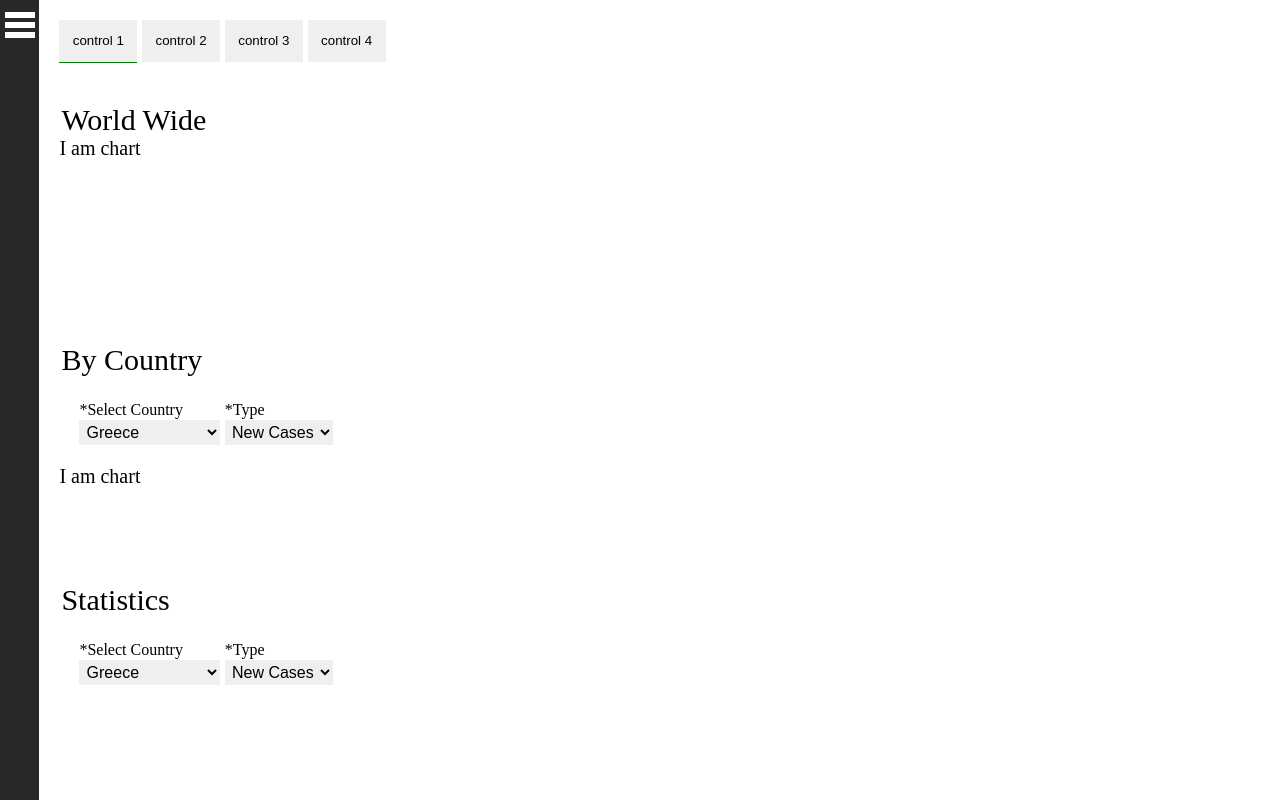
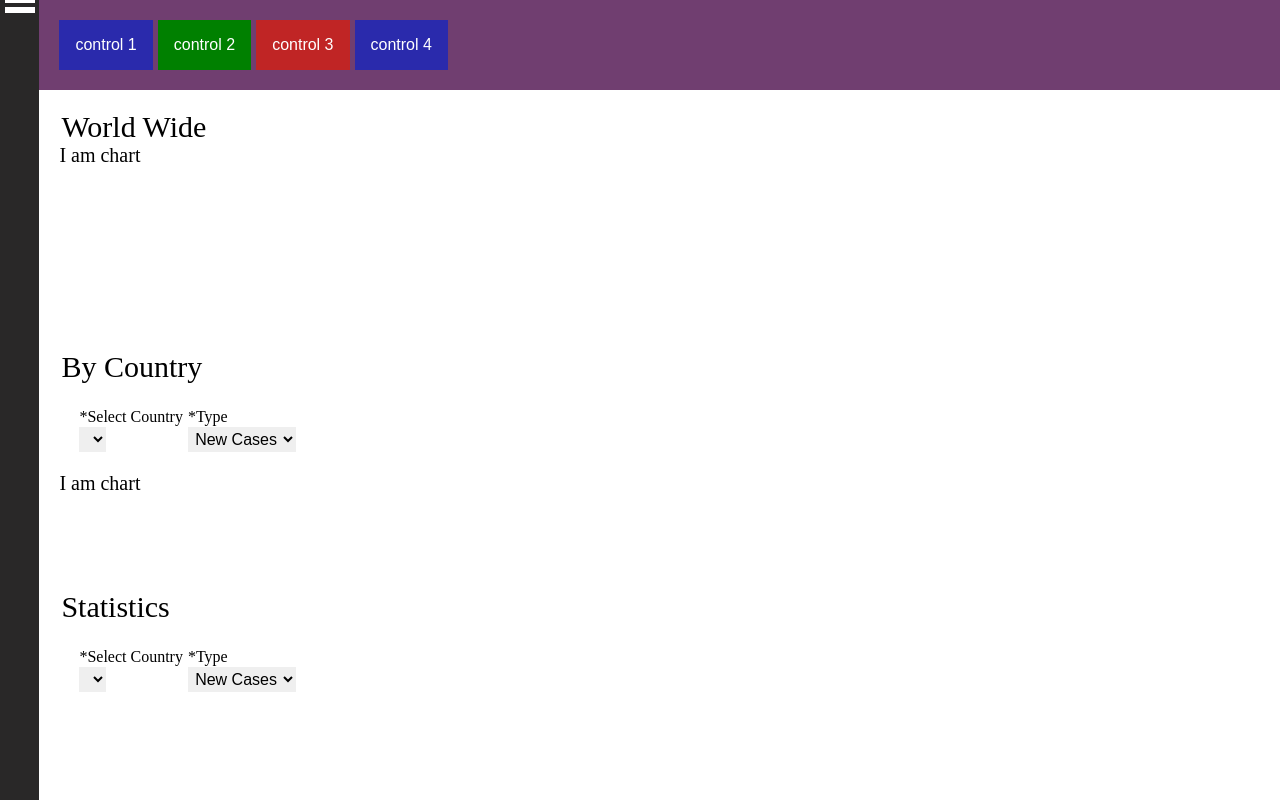
Before and after one commit to StavrosKollias/covid_app, a plain HTML site: page index.html in a window 1280 px wide. Both pictures are taken after a click on the button "control 1". Drawn offline with Linux system fonts and the light colour scheme; no server answers.

```diff
--- a/css/styles.css
+++ b/css/styles.css
@@ -30,6 +30,7 @@
 
 input,
 select {
+  position: relative;
   font-size: 0.8em;
   border: none;
   padding: 0.2em;
@@ -39,6 +40,10 @@
 }
 
 button {
+  font-size: 0.8em;
+  color: var(--white);
+  background-color: var(--transparent);
+  position: relative;
   border: none;
   padding: 1em;
   transition: all 0.25s ease-in-out;
@@ -49,11 +54,44 @@
   box-shadow: 0 0 0.2em var(--blackGray);
 }
 
-select:focus,
+.blue-btn {
+  background-color: var(--blue);
+}
+
+.red-btn {
+  background-color: var(--red);
+}
+
+.green-btn {
+  background-color: var(--green);
+}
+
+select:hover:after,
+input:hover:after,
+button:hover:after {
+  content: "";
+  left: 0;
+  position: absolute;
+  bottom: 0.03em;
+  height: 0.2em;
+  width: 100%;
+  background-color: var(--green);
+}
+
+select:focus:after,
+input:focus:after,
+button:focus:after {
+  content: "";
+  left: 0;
+  position: absolute;
+  bottom: 0.03em;
+  height: 0.2em;
+  width: 100%;
+}
+
 input:focus,
 button:focus {
   outline: none;
-  border-bottom: 1px solid green;
 }
 
 /* -------------------------------- */
@@ -72,8 +110,10 @@
   transition: all 0.15s ease-in-out;
   display: flex;
   flex-direction: column;
-  justify-content: space-between;
+  justify-content: flex-start;
   align-items: center;
+  overflow-y: auto;
+  overflow-x: hidden;
 }
 
 .active-side-bar {
@@ -135,10 +175,12 @@
 }
 
 .side-bar-item {
+  font-size: 1em;
   visibility: hidden;
   opacity: 0;
   color: var(--white);
   transition: all 0.25s ease-in-out;
+  margin-top: 4em;
 }
 
 .side-bar-item:hover {
@@ -162,6 +204,12 @@
   padding: 1em;
 }
 
+.charts-controls-container {
+  width: calc(100% - 2 * 1em);
+  padding: 1em;
+  background-color: rgb(112, 62, 112);
+}
+
 .chart-item {
   width: calc(100% - 2 * 1em);
   padding: 1em;
--- a/index.html
+++ b/index.html
@@ -18,32 +18,32 @@
         <div class="sidebar-btn" onclick="handleClickSideBarBtn(this)">
           <div class="btn-item"></div>
         </div>
-        <div class="side-bar-item">
+        <button class="side-bar-item">
           <i class="fa fa-pencil"></i>
-        </div>
-        <div class="side-bar-item">
+        </button>
+        <button class="side-bar-item">
           <i class="fa fa-area-chart" aria-hidden="true"></i>
-        </div>
-        <div class="side-bar-item">
+        </button>
+        <button class="side-bar-item">
           <i class="fa fa-line-chart" aria-hidden="true"></i>
-        </div>
-        <div class="side-bar-item">
+        </button>
+        <button class="side-bar-item">
           <i class="fa fa-save"></i>
-        </div>
-        <div class="side-bar-item">
+        </button>
+        <button class="side-bar-item">
           <i class="fa fa-bar-chart" aria-hidden="true"></i>
-        </div>
-        <div class="side-bar-item">
+        </button>
+        <button class="side-bar-item">
           <i class="fa fa-line-chart" aria-hidden="true"></i>
-        </div>
+        </button>
       </div>
 
       <div class="charts-container">
-        <div class="charts-controls">
-          <button>control 1</button>
-          <button>control 2</button>
-          <button>control 3</button>
-          <button>control 4</button>
+        <div class="charts-controls-container">
+          <button class="blue-btn">control 1</button>
+          <button class="green-btn">control 2</button>
+          <button class="red-btn">control 3</button>
+          <button class="blue-btn">control 4</button>
         </div>
         <div class="chart-item">
           <legend>World Wide</legend>
@@ -55,17 +55,12 @@
           <div class="charts-controls">
             <div class="input-filter-container">
               <label for="country">*Select Country</label>
-              <select name="by-country" id="by-country" class="input-filter">
-                <option value="0">Greece</option>
-                <option value="1">United Kingdom</option>
-                <option value="2">United States</option>
-                <option value="3">Australia</option>
-                <option value="4">All</option>
+              <select name="by-country" class="input-filter country-selector">
               </select>
             </div>
             <div class="input-filter-container">
               <label for="country">*Type</label>
-              <select name="by-country" id="by-country" class="input-filter">
+              <select name="by-country" class="input-filter type-selector">
                 <option value="0">New Cases</option>
                 <option value="1">Deaths</option>
               </select>
@@ -79,17 +74,12 @@
           <div class="charts-controls">
             <div class="input-filter-container">
               <label for="country">*Select Country</label>
-              <select name="by-country" id="by-country" class="input-filter">
-                <option value="0">Greece</option>
-                <option value="1">United Kingdom</option>
-                <option value="2">United States</option>
-                <option value="3">Australia</option>
-                <option value="4">All</option>
+              <select name="by-country" class="input-filter country-selector">
               </select>
             </div>
             <div class="input-filter-container">
               <label for="country">*Type</label>
-              <select name="by-country" id="by-country" class="input-filter">
+              <select name="by-country" class="input-filter type-selector">
                 <option value="0">New Cases</option>
                 <option value="1">Deaths</option>
               </select>
--- a/js/clickHandlers.js
+++ b/js/clickHandlers.js
@@ -30,3 +30,8 @@
     operationFunction(e, className);
   });
 }
+
+window.addEventListener("load", (e) => {
+  const selectFiltersCountry = document.querySelectorAll(".country-selector");
+  const data = getDataCallApi("GET", "https://api.covid19api.com/summary");
+});
--- a/js/functions.js
+++ b/js/functions.js
@@ -9,3 +9,19 @@
 function getClassListLengthFromElement(element) {
   return element.classList.length;
 }
+
+async function getDataCallApi(type, url) {
+  const result = $.ajax({
+    url: url,
+    type: type,
+    success: function (data) {
+      var data1 = data;
+    },
+  });
+
+  return result;
+}
+
+function addChildToElement(element, child) {
+  element.appendChild(child);
+}
```
